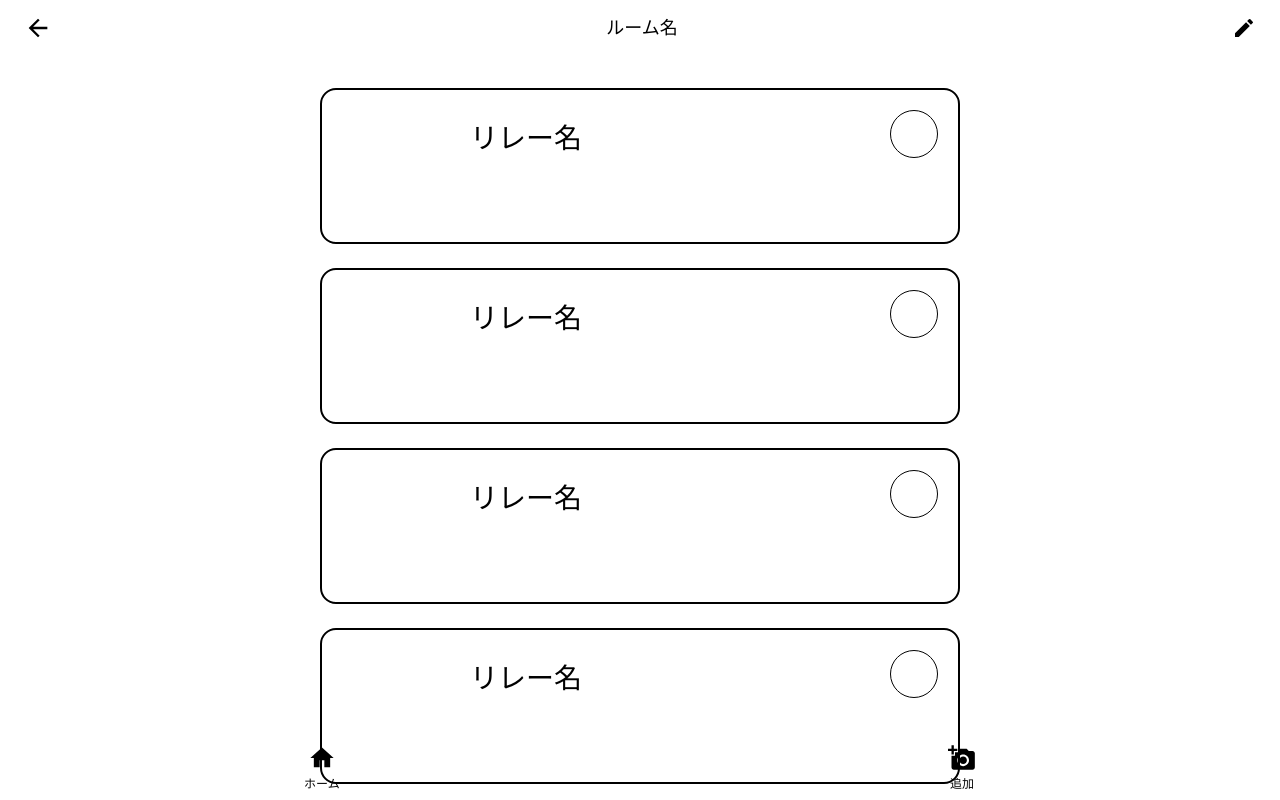
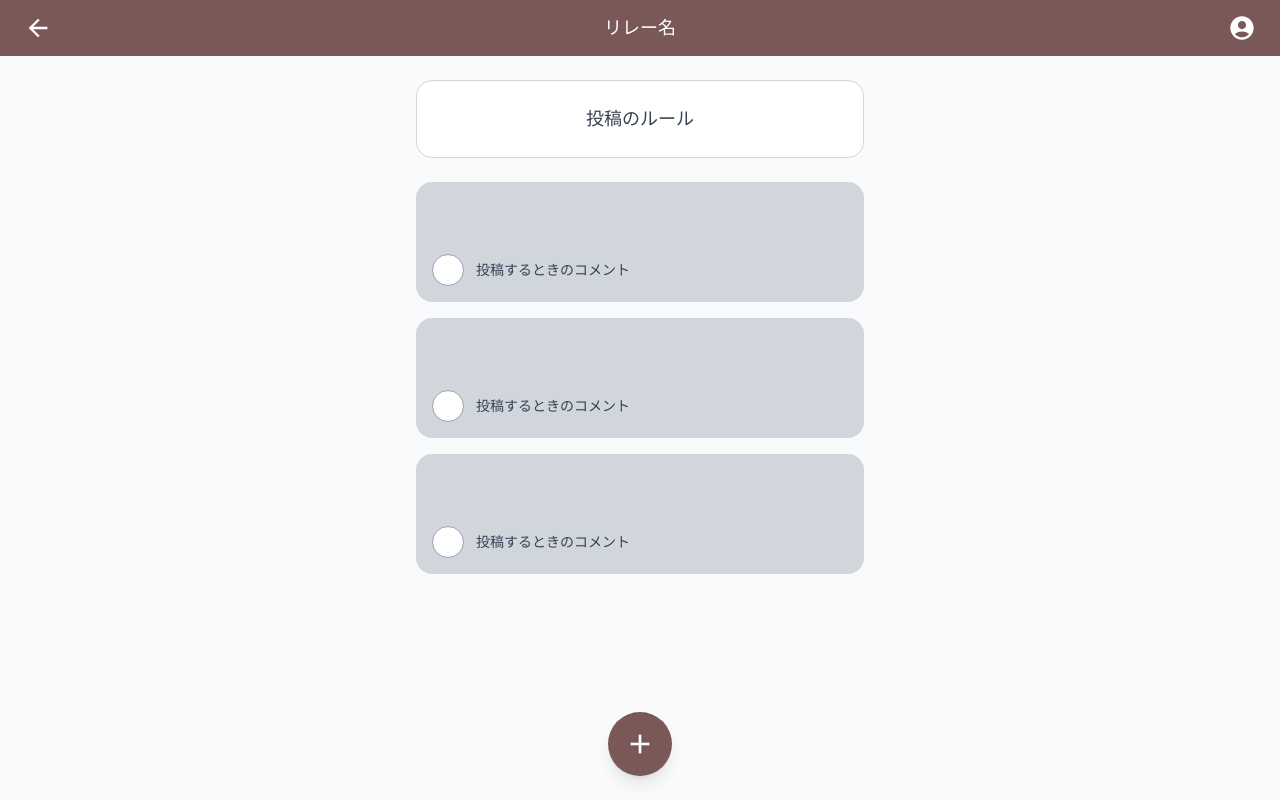
Before and after one commit to watnow2025-SpringProject-team3/SpringProject, a Next.js app in the folder loellingite/: page /rooms/1/1 in a window 1280 px wide. Shown: the top 800 px of the page. Built offline with nearby package versions, Linux system fonts and the light colour scheme.

Commit message:
feat: リレー詳細ページの実装と投稿一覧の表示を追加

```diff
--- a/loellingite/src/app/(admin)/rooms/[roomId]/[relayId]/page.tsx
+++ b/loellingite/src/app/(admin)/rooms/[roomId]/[relayId]/page.tsx
@@ -1,46 +1,70 @@
 import React from "react";
-import { MdHome, MdAddAPhoto, MdArrowBack, MdEdit } from "react-icons/md";
-import RelayCard from "@/features/relay/RelayCard";
+import { MdArrowBack, MdAccountCircle, MdAdd } from "react-icons/md";
+import Link from "next/link";
 
 // ダミーデータ
-const relays = Array.from({ length: 8 }, (_, i) => ({
+const posts = Array.from({ length: 3 }, (_, i) => ({
   id: i + 1,
-  name: "リレー名",
-  topic: "投稿のお題がここに表示されます。",
+  content: "投稿するときのコメント",
+  user: {
+    id: 1,
+    name: "ユーザー名",
+    avatar: null,
+  },
 }));
 
-export default function RelayListPage() {
+export default function RelayDetailPage() {
   return (
-    <div className="min-h-screen bg-primaryBackground flex flex-col">
+    <div className="min-h-screen bg-gray-50 flex flex-col">
       {/* ヘッダー */}
-      <header className="bg-[hsl(var(--color-header-bg))]  h-14 flex items-center justify-between px-4 sticky top-0 z-10">
+      <header className="bg-[#7B5858] text-white h-14 flex items-center justify-between px-4 sticky top-0 z-10">
         <button className="p-2" title="戻る">
           <MdArrowBack size={28} />
         </button>
-        <span className="text-lg font-medium">ルーム名</span>
-        <button className="p-2" title="編集">
-          <MdEdit size={24} />
+        <span className="text-lg font-medium">リレー名</span>
+        <button className="p-2" title="プロフィール">
+          <MdAccountCircle size={28} />
         </button>
       </header>
 
-      {/* リスト */}
-      <div className="flex-1 overflow-y-auto px-4 pt-8 pb-32 max-w-2xl mx-auto w-full">
-        {relays.map((relay) => (
-          <RelayCard key={relay.id} relays={relays} />
-        ))}
-      </div>
+      {/* メインコンテンツ */}
+      <main className="flex-1 px-4 pb-24">
+        {/* 投稿のルール */}
+        <div className="mt-6 mb-6">
+          <div className="bg-white border border-gray-300 rounded-2xl p-6 mx-auto max-w-md">
+            <h2 className="text-center text-gray-700 text-lg font-medium">
+              投稿のルール
+            </h2>
+          </div>
+        </div>
 
-      {/* フッター */}
-      <footer className="bg-primaryFooter  h-16 flex justify-around items-center fixed bottom-0 left-0 w-full z-20">
-        <div className="flex flex-col items-center">
-          <MdHome size={28} />
-          <span className="text-xs mt-1">ホーム</span>
+        {/* 投稿一覧 */}
+        <div className="space-y-4 max-w-md mx-auto">
+          {posts.map((post) => (
+            <div
+              key={post.id}
+              className="bg-gray-300 rounded-2xl p-4 min-h-[120px] relative"
+            >
+              {/* 投稿内容エリア */}
+              <div className="mb-4"></div>
+
+              {/* ユーザー情報 */}
+              <div className="flex items-center gap-3 absolute bottom-4 left-4">
+                <div className="w-8 h-8 bg-white rounded-full border border-gray-400"></div>
+                <span className="text-gray-700 text-sm">{post.content}</span>
+              </div>
+            </div>
+          ))}
         </div>
-        <div className="flex flex-col items-center">
-          <MdAddAPhoto size={28} />
-          <span className="text-xs mt-1">追加</span>
-        </div>
-      </footer>
+      </main>
+
+      {/* フローティング追加ボタン */}
+      <Link
+        href="./create-post"
+        className="fixed bottom-6 right-1/2 transform translate-x-1/2 bg-[#7B5858] text-white rounded-full p-4 shadow-lg hover:bg-[#6A4A4A] transition-colors z-20"
+      >
+        <MdAdd size={32} />
+      </Link>
     </div>
   );
 }
```
